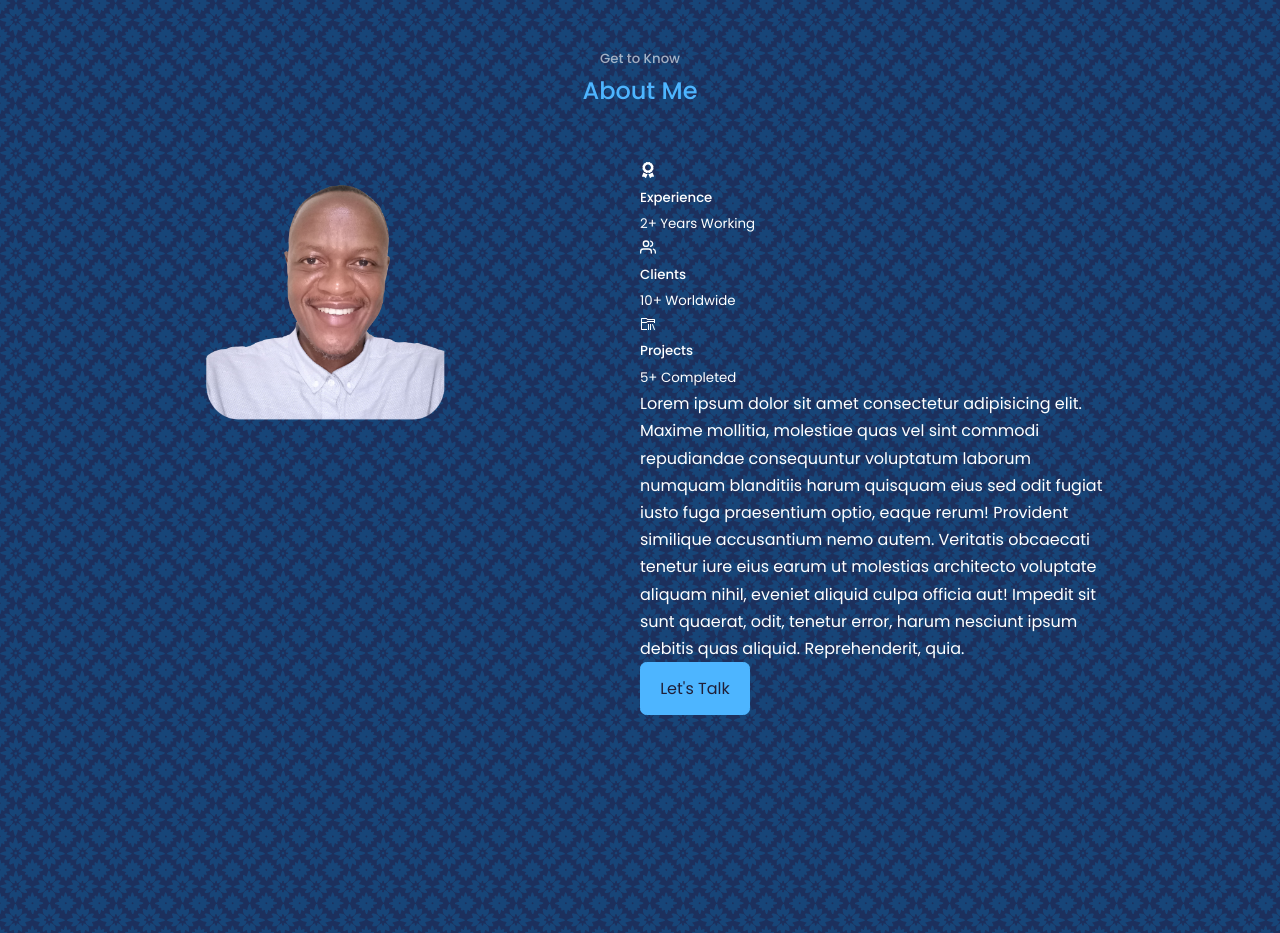
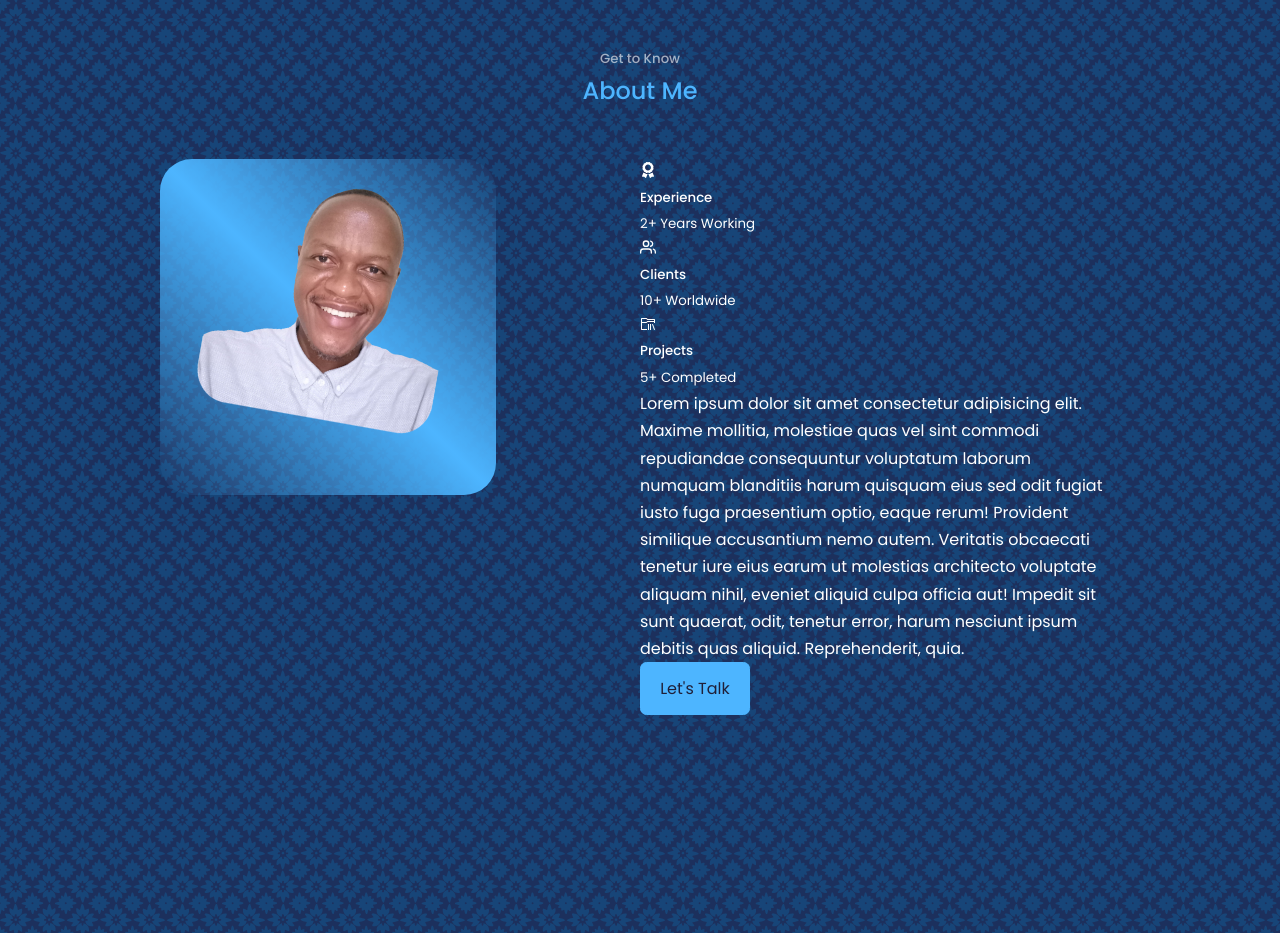
Before and after one commit to Gitthuma/george-githuma-portfolio-website, a React (Create React App) app: page / in a window 1280 px wide. Shown: the part 880-1813 px from the top of the page. Built offline with nearby package versions, Linux system fonts and the light colour scheme.

Commit message:
Style about__me-image

```diff
--- a/src/Components/About/About.css
+++ b/src/Components/About/About.css
@@ -4,3 +4,20 @@
     grid-template-columns: 35% 50%; /*First is left and second is right*/
     gap: 15%;
 }
+
+/*Style about__me*/
+.about__me {
+    width: 100%;
+    aspect-ratio: 1/1; /*Height will match the width*/
+    border-radius: 2rem;
+    background: linear-gradient(45deg, transparent, var(--color-primary), transparent);
+    display: grid;
+    place-items: center;
+}
+
+/*Style about__me-image*/
+.about__me-image {
+    border-radius: 2rem;
+    overflow: hidden;
+    transform: rotate(10deg);
+}
```
